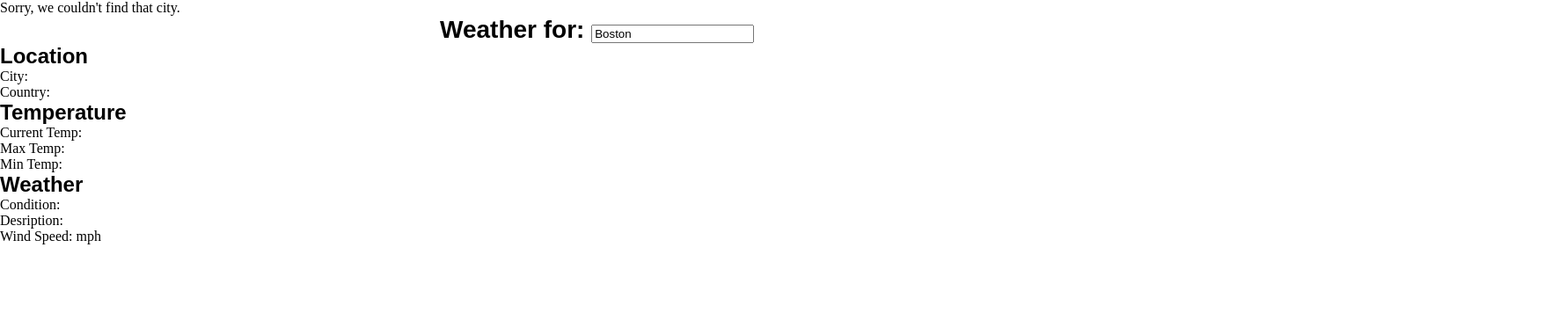
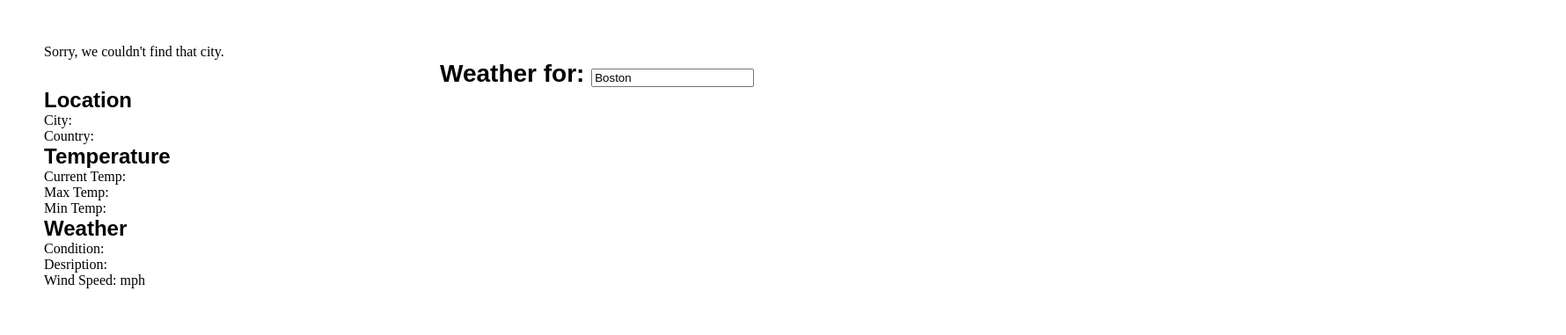
Before and after one commit to qmei1123/weather, a plain HTML site: page index.html in a window 1280 px wide. Shown: the whole page at 88% size, 1780 px wide, since content can reach past the window. Drawn offline with Linux system fonts and the light colour scheme; no server answers; a web font is replaced by a local one.

Commit message:
add padding to body

```diff
--- a/css/main.css
+++ b/css/main.css
@@ -1,6 +1,6 @@
-/* ========================================
- * CSS written here will override Tachyons
- * ======================================== */
+body {
+    padding: 50px;
+}
  * {
     margin: 0;
 }
```
